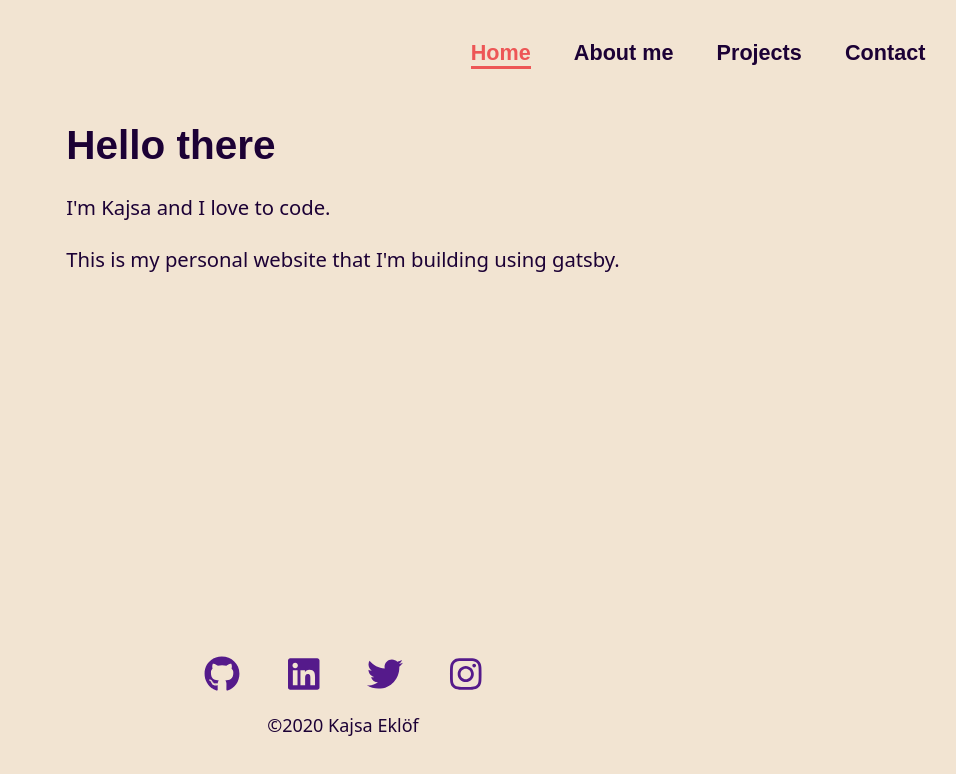
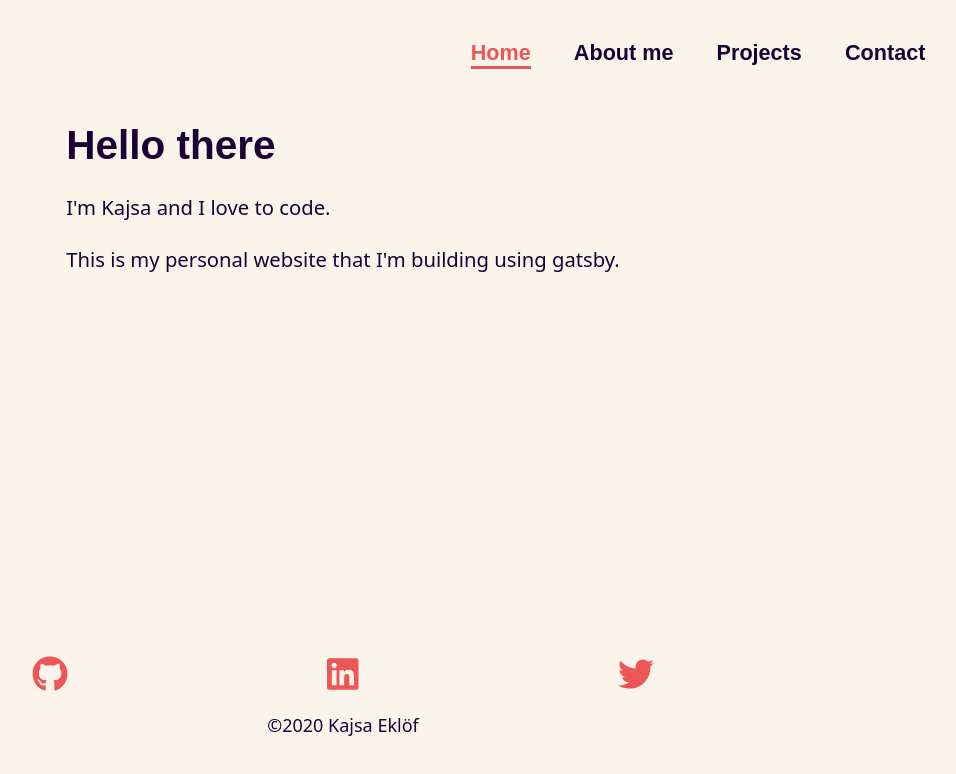
Before and after one commit to KajsaEklof/kajsaeklof.github.io, a Gatsby site in the folder gatsby-site/: page / in a window 1280 px wide. Shown: the whole page, without its empty margins (297-1253 px from the left). Built offline with nearby package versions, Linux system fonts and the light colour scheme; Gatsby itself is replaced by a stand-in of ours; a web font is replaced by a local one.

Commit message:
added color to social icons

```diff
--- a/gatsby-site/src/components/Menu/menu.styled.js
+++ b/gatsby-site/src/components/Menu/menu.styled.js
@@ -2,7 +2,7 @@ import styled from "styled-components"
 import { device } from "../componentsStyles/device"
 
 export const StyledMenu = styled.nav`
-  background: rgba(242, 228, 210, 1);
+  background: rgb(251, 244, 235, 1);
   display: flex;
   display: ${({ open }) => (open ? "flex" : "none")};
   flex-direction: column;
--- a/gatsby-site/src/components/layout.js
+++ b/gatsby-site/src/components/layout.js
@@ -47,17 +47,14 @@ const Layout = props => {
       <main className={layoutStyles.content}>{props.children}</main>
       <Footer>
         <div className={layoutStyles.socialicons}>
-          <a href="" target="_blank" className={layoutStyles.socialicon}>
+          <a href="https://github.com/KajsaEklof" target="_blank" className={layoutStyles.socialicon}>
             <FontAwesomeIcon icon={["fab", "github"]} size="2x" />
           </a>
-          <a href="" target="_blank" className={layoutStyles.socialicon}>
+          <a href="https://www.linkedin.com/in/kajsa-eklof/" target="_blank" className={layoutStyles.socialicon}>
             <FontAwesomeIcon icon={["fab", "linkedin"]} size="2x" />
           </a>
-          <a href="" target="_blank" className={layoutStyles.socialicon}>
+          <a href="https://twitter.com/kajsa_eklof" target="_blank" className={layoutStyles.socialicon}>
             <FontAwesomeIcon icon={["fab", "twitter"]} size="2x" />
-          </a>
-          <a href="" target="_blank" className={layoutStyles.socialicon}>
-            <FontAwesomeIcon icon={["fab", "instagram"]} size="2x" />
           </a>
         </div>
         <p className={layoutStyles.footertext}>
--- a/gatsby-site/src/components/layout.module.css
+++ b/gatsby-site/src/components/layout.module.css
@@ -14,8 +14,10 @@ $color3: rgba(28, 1, 53, 1);
 $color4: rgba(255, 204, 51, 1);
 $color5: rgba(237, 86, 86, 1);*/
 
+/*rgba(242, 228, 210, 1)*/
+
 :root {
-  --light: rgba(242, 228, 210, 1);
+  --sand:  rgb(251, 244, 235);
   --green: rgba(169, 193, 157, 1);
   --purple: rgba(28, 1, 53, 1);
   --yellow: rgba(255, 204, 51, 1);
@@ -23,7 +25,7 @@ $color5: rgba(237, 86, 86, 1);*/
 }
 
 body {
-  background-color: var(--light);
+  background-color: var(--sand);
   font-family: "Source Sans Pro", sans-serif;
   box-sizing: border-box;
   max-width: 100vw;
@@ -67,10 +69,18 @@ p {
 
 .socialicons {
   display: flex;
- justify-content: space-evenly;
- width: 30%;
+ justify-content: space-between;
+ width: 50%;
  margin: 0 auto;
 }
+
+.socialicons a {
+  color: var(--coral);
+}
+.socialicons a:hover {
+  color: var(--purple)
+}
+
 
 @media only screen and (min-width: 1000px) {
   .content {
```
